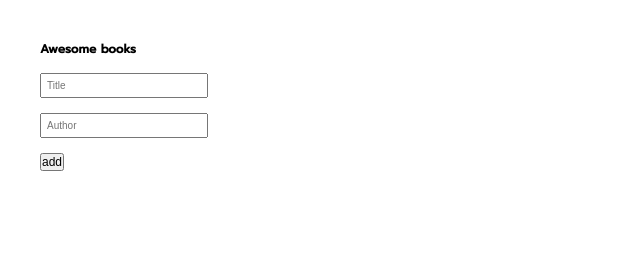
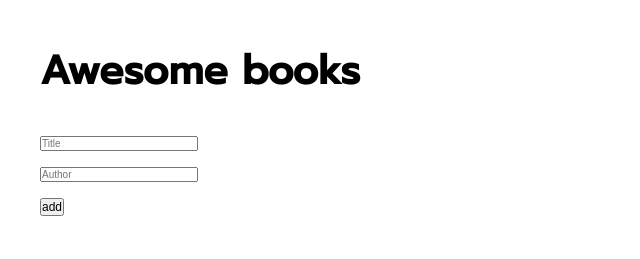
Before and after one commit to DanUshindi/Awsome-Book, a website: page index.html in a window 1280 px wide. Shown: the whole page, without its empty margins (0-640 px from the left). Drawn offline with Linux system fonts and the light colour scheme; a web font is replaced by a local one.

Commit message:
Modified the file

```diff
--- a/style.css
+++ b/style.css
@@ -1,4 +1,5 @@
 @import url('https://fonts.googleapis.com/css2?family=Cambay&family=Krona+One&family=Montserrat:wght@900&family=Open+Sans:wght@300&family=Poppins:wght@100;400&family=Prompt:wght@300;500&family=Roboto&display=swap');
+
 * {
   margin: 0;
   padding: 0;
@@ -10,15 +11,18 @@ li {
   padding-bottom: 10px;
 }
 
+h1 {
+  font-size: 40px;
+  padding-bottom: 20px;
+}
+
 body {
-
   font-family: 'Prompt', sans-serif;
   padding: 40px;
   width: 60%;
 }
 
 input {
-  padding: 5px;
   font-size: 10px;
   width: 20%;
   margin-top: 15px;
```
